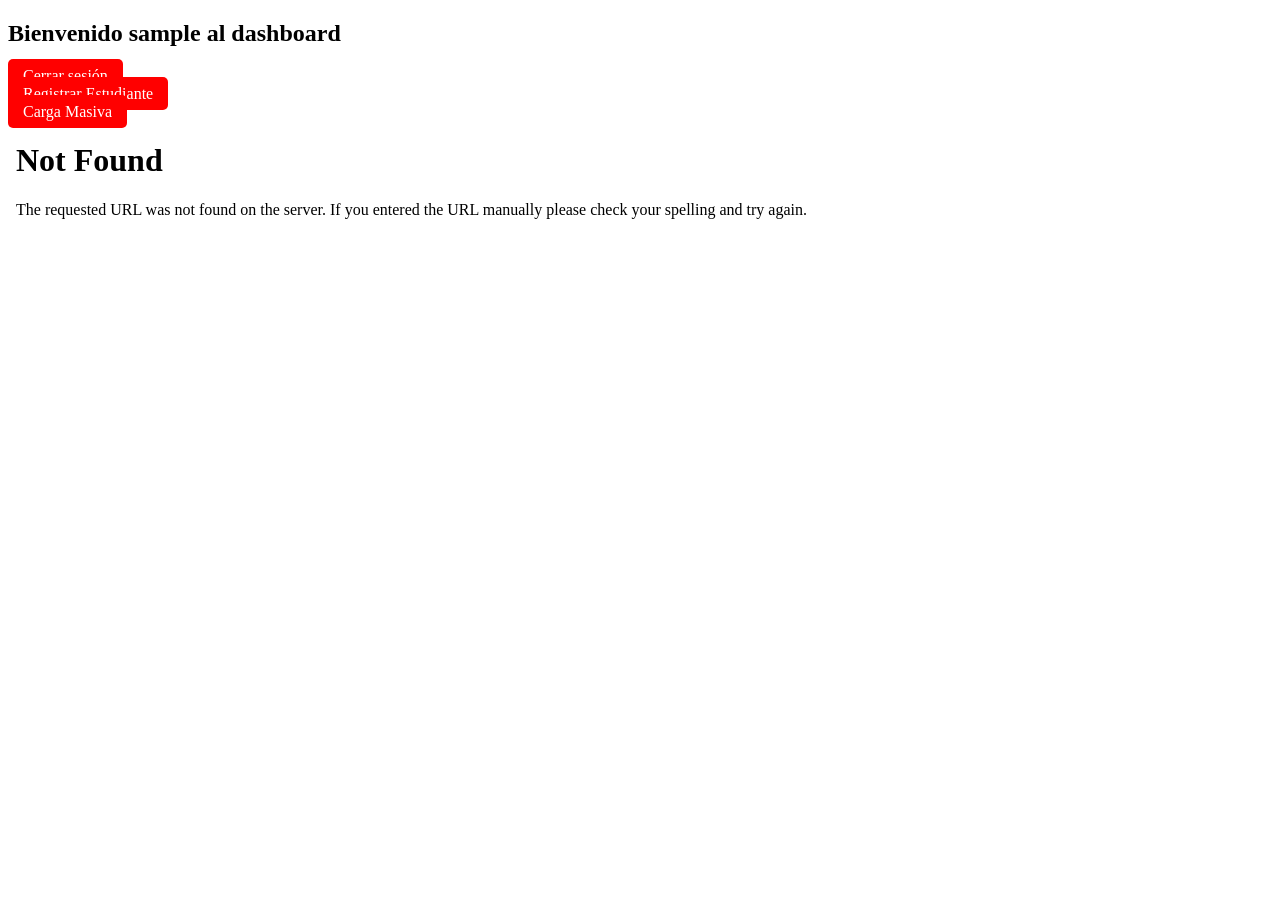
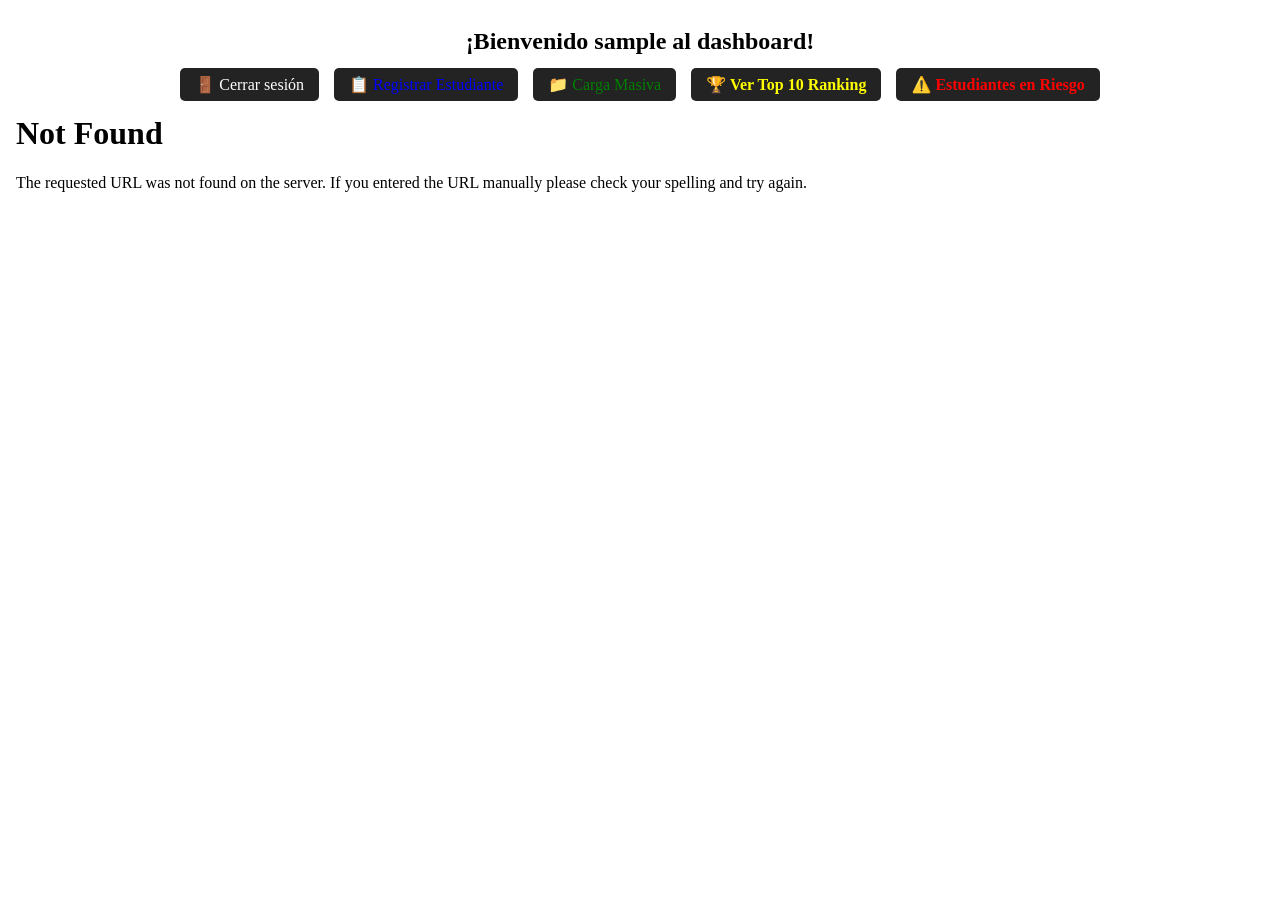
Before and after one commit to Nico072006/AnalisisAvanzadopy, a Flask app: page /dashprincipal in a window 1280 px wide. Shown: the top 920 px of the page. After the commit the page ends 192 px from the top, so only its background shows below. Run offline with Flask 3, Linux system fonts and the light colour scheme; the visitor is signed in with stand-in values (Sample User, id 1); parts of the project's set-up code (start-up, migrations or seed data) failed here and were passed over.

Commit message:
Terminado

```diff
--- a/ControlNotas/app.py
+++ b/ControlNotas/app.py
@@ -1,8 +1,10 @@
 import pandas as pd
 import unicodedata
-from flask import Flask, render_template, request, redirect, session
+from flask import Flask, render_template, request, redirect, session ,send_file
 from database import conectar, obtenerusuarios, insertar_estudiante
 from dashprincipal import creartablero
+from database import obtenerestudiantes
+import os
 
 app = Flask(__name__)
 app.secret_key = "1070464999"
@@ -17,6 +19,7 @@
     response.headers["Expires"] = "0"
     return response
 
+
 # --- FUNCIONES DE APOYO ---
 
 def quitar(texto):
@@ -27,6 +30,7 @@
         c for c in unicodedata.normalize('NFD', texto)
         if unicodedata.category(c) != 'Mn'
     )
+
 
 def calculardesempeño(promedio):
     if promedio >= 4.5:
@@ -59,11 +63,13 @@
 
     return render_template("login.html")
 
+
 @app.route("/dashprincipal")
 def dashprinci():
     if "UserName" not in session:
         return redirect("/")
     return render_template("dashprinci.html", usuario=session["UserName"])
+
 
 @app.route("/registro", methods=["GET", "POST"])
 def registroestudiantes():
@@ -79,6 +85,18 @@
             Nota2 = float(request.form.get("Nota2", 0))
             Nota3 = float(request.form.get("Nota3", 0))
 
+            #Eliminar y evitar usuarios duplicados
+            df_actual= obtenerestudiantes()
+
+            duplicado = df_actual[
+                (df_actual["NombreEstu"].str.lower() == NombreEstu.lower()) &
+                (df_actual["Carrera"].str.lower() == Carrera.lower())
+            ]
+
+            if not duplicado.empty:
+                return "<h1>El estudiante ya está registrado</h1>"
+
+
             Promedio = round((Nota1 + Nota2 + Nota3) / 3, 2)
             # Nota: Desempeño se pasa como parámetro, la función insertar_estudiante
             # se encarga de mapearlo a 'Desempeno' en la BD
@@ -91,6 +109,7 @@
 
     return render_template("RegistroEstudiante.html")
 
+
 @app.route("/cargamasiva", methods=["GET", "POST"])
 def cargamasiva():
     if "UserName" not in session:
@@ -101,60 +120,240 @@
         if not archivo:
             return "No se seleccionó ningún archivo"
 
-        df = pd.read_excel(archivo)
+        df_original = pd.read_excel(archivo)
+        df_original.columns = df_original.columns.astype(str).str.strip()
 
-        df.columns = df.columns.astype(str).str.strip()
+        # Contadores para las estadísticas
+        insertados = 0
+        rechazados = 0
+        duplicados = 0
 
-        if 'idEstudiante' in df.columns:
-            df = df.drop(columns=['idEstudiante'])
+        registros_validos = []
+        registros_finales_rechazados = [] # Para el Excel de errores
 
-        # Limpieza de datos
-        df["NombreEstu"] = df["NombreEstu"].astype(str).str.strip().apply(quitar).str.title()
-        df["Carrera"] = df["Carrera"].astype(str).str.strip().apply(quitar).str.title()
+        df_bd = obtenerestudiantes()
 
-        # Filtros de validación
-        df = df[df["EdadEstu"] >= 0]
-        for col in ["Nota1", "Nota2", "Nota3"]:
-            df = df[(df[col] >= 0) & (df[col] <= 5)]
+        for _, row in df_original.iterrows():
+            motivos = []
+            es_duplicado = False
 
-        df["Promedio"] = ((df["Nota1"] + df["Nota2"] + df["Nota3"]) / 3).round(2)
-        df = df[df["Promedio"] <= 5]
+            # --- VALIDACIONES ---
+            if row.isnull().any():
+                motivos.append("Datos faltantes")
 
-        # IMPORTANTE: Aplicar la función que devuelve el string
-        df["Desempeno"] = df["Promedio"].apply(calculardesempeño)
+            try:
+                if int(row.get("EdadEstu", -1)) < 0:
+                    motivos.append("Edad negativa")
+            except:
+                motivos.append("Edad no válida")
 
-        df = df.drop_duplicates(subset=["NombreEstu", "Carrera"])
+            for n in ["Nota1", "Nota2", "Nota3"]:
+                try:
+                    valor = float(row.get(n, -1))
+                    if valor < 0 or valor > 5:
+                        motivos.append(f"{n} fuera de rango")
+                except:
+                    motivos.append(f"{n} no numérica")
 
-        # Inserción en la base de datos
-        conn = conectar()
-        cursor = conn.cursor()
+            # --- VALIDAR DUPLICADOS ---
+            nombre = quitar(str(row.get("NombreEstu", ""))).title().strip()
+            carrera = quitar(str(row.get("Carrera", ""))).title().strip()
 
-        try:
-            # Usamos Desempeno (sin ñ) para coincidir con el SQL
-            query = ("INSERT INTO estudiantes (NombreEstu, EdadEstu, Carrera, Nota1, Nota2, Nota3, Promedio, Desempeno) "
-                     "VALUES (%s, %s, %s, %s, %s, %s, %s, %s)")
+            if not df_bd.empty and nombre and carrera:
+                if not df_bd[(df_bd["NombreEstu"] == nombre) & (df_bd["Carrera"] == carrera)].empty:
+                    es_duplicado = True
+                    motivos.append("Estudiante duplicado")
 
-            for _, row in df.iterrows():
-                cursor.execute(query, (
-                    row["NombreEstu"], row["EdadEstu"], row["Carrera"],
-                    row["Nota1"], row["Nota2"], row["Nota3"],
-                    row["Promedio"], row["Desempeno"]
-                ))
+            # --- CLASIFICACIÓN PARA ESTADÍSTICAS ---
+            if es_duplicado:
+                duplicados += 1
+            elif motivos: # Si tiene otros errores pero no es duplicado
+                rechazados += 1
+            else:
+                insertados += 1
+
+            # Guardar en la lista de errores si hubo cualquier motivo
+            if motivos:
+                fila_error = row.to_dict()
+                fila_error["Motivo de Rechazo"] = " | ".join(motivos)
+                registros_finales_rechazados.append(fila_error)
+            else:
+                # Preparar para insertar
+                prom = round((float(row["Nota1"]) + float(row["Nota2"]) + float(row["Nota3"])) / 3, 2)
+                registros_validos.append((nombre, row["EdadEstu"], carrera, row["Nota1"], row["Nota2"], row["Nota3"], prom, calculardesempeño(prom)))
+
+        # 1. Guardar Excel de errores
+        if registros_finales_rechazados:
+            pd.DataFrame(registros_finales_rechazados).to_excel("estudiantes_rechazados.xlsx", index=False)
+
+        # 2. Insertar válidos en la BD
+        if registros_validos:
+            conn = conectar()
+            cursor = conn.cursor()
+            query = "INSERT INTO estudiantes (NombreEstu, EdadEstu, Carrera, Nota1, Nota2, Nota3, Promedio, Desempeno) VALUES (%s, %s, %s, %s, %s, %s, %s, %s)"
+            cursor.executemany(query, registros_validos)
             conn.commit()
-            mensaje = f"Éxito: Se insertaron {len(df)} registros."
-        except Exception as e:
-            mensaje = f"Error al insertar: {e}"
-        finally:
-            conn.close() # Cerramos la conexión SIEMPRE al final
+            conn.close()
 
-        return mensaje
+        # 3. Retornar la tabla de estadísticas (PUNTO 4)
+        return f"""
+        <div style="font-family: Arial; text-align: center; margin-top: 50px;">
+            <h2>Resumen del Proceso de Carga Masiva</h2>
+            <table border="1" style="margin: 0 auto; border-collapse: collapse; width: 300px;">
+                <tr style="background-color: #f2f2f2;">
+                    <th>Resultado</th>
+                    <th>Cantidad</th>
+                </tr>
+                <tr>
+                    <td>Insertados</td>
+                    <td style="color: green; font-weight: bold;">{insertados}</td>
+                </tr>
+                <tr>
+                    <td>Rechazados</td>
+                    <td style="color: red; font-weight: bold;">{rechazados}</td>
+                </tr>
+                <tr>
+                    <td>Duplicados</td>
+                    <td style="color: orange; font-weight: bold;">{duplicados}</td>
+                </tr>
+            </table>
+            <br>
+            <a href="/descargar_errores" style="background:red; color:white; padding:10px; text-decoration:none; border-radius:5px;">Descargar Errores</a>
+            <br><br>
+            <a href="/dashprincipal" style="color: blue;">Volver al Dashboard</a>
+        </div>
+        """
 
     return render_template("carga_masiva.html")
+
+
+@app.route("/descargar_errores")
+def descargar_errores():
+    archivo_ruta = "estudiantes_rechazados.xlsx"
+
+    # Verificamos si el archivo existe antes de intentar enviarlo
+    if os.path.exists(archivo_ruta):
+        return send_file(archivo_ruta, as_attachment=True)
+    else:
+        return "<h1>Error: El archivo de rechazados no existe o no se han generado errores aún.</h1>"
+
+
+@app.route("/ranking")
+def ranking():
+    if "UserName" not in session:
+        return redirect("/")
+
+    #Obtener todos los estudiantes desde la BD
+    df = obtenerestudiantes()
+
+    if df.empty:
+        return "<h1>Aún no hay estudiantes registrados para generar el ranking.</h1><br><a href='/dashprincipal'>Volver</a>"
+
+
+    # Ordenamos de mayor a menor y tomamos 10
+    top_10 = df.sort_values(by="Promedio", ascending=False).head(10)
+
+    #Solo las columnas solicitadas
+    ranking_data = top_10[["NombreEstu", "Carrera", "Promedio"]]
+
+    #generamos tabla
+    filas_tabla = ""
+    for i, (_, row) in enumerate(ranking_data.iterrows(), 1):
+        color_medalla = "#FFD900FF" if i == 1 else "#FFD900FF" if i == 2 else "#FFD900FF" if i == 3 else "#D31515DA"
+        filas_tabla += f"""
+            <tr style="background-color: {color_medalla if i <=3 else 'white'}">
+                <td style="padding: 10px; border: 1px solid #ddd; text-align: center;"><b>{i}</b></td>
+                <td style="padding: 10px; border: 1px solid #ddd;">{row['NombreEstu']}</td>
+                <td style="padding: 10px; border: 1px solid #ddd;">{row['Carrera']}</td>
+                <td style="padding: 10px; border: 1px solid #ddd; text-align: center;"><b>{row['Promedio']}</b></td>
+            </tr>
+        """
+
+    return f"""
+    <div style="font-family: Arial; max-width: 800px; margin: 50px auto; text-align: center;">
+        <h1 style="color: #000000FF;">🏆 Cuadro de Honor: Top 10 Estudiantes</h1>
+        <table style="width: 100%; border-collapse: collapse; box-shadow: 0 0 20px rgba(0,0,0,0.1);">
+            <thead>
+                <tr style="background-color: #000000FF; color: white;">
+                    <th style="padding: 10px;">Puesto</th>
+                    <th style="padding: 10px;">Nombre del Estudiante</th>
+                    <th style="padding: 10px;">Carrera</th>
+                    <th style="padding: 10px;">Promedio</th>
+                </tr>
+            </thead>
+            <tbody>
+                {filas_tabla}
+            </tbody>
+        </table>
+        <br>
+        <a href="/dashprincipal" style="display: inline-block; padding: 10px 20px; background: #333; color: white; text-decoration: none; border-radius: 5px;">
+            Volver al Dashboard
+        </a>
+    </div>
+    """
+
+
+@app.route("/estudiantes_en_riesgo")
+def estudiantes_en_riesgo():
+
+    if "UserName" not in session:
+        return redirect("/")
+
+    df = obtenerestudiantes()
+
+
+    df_riesgo = df[df["Promedio"] < 3.0]
+
+    if df_riesgo.empty:
+        return """
+            <div style="text-align:center; margin-top:50px; font-family:Arial;">
+                <h1 style="color:green;">✅ ¡Excelentes noticias!</h1>
+                <p>No se encontraron estudiantes con promedio menor a 3.0.</p>
+                <a href="/dashprincipal" style="color:blue;">Volver al Dashboard</a>
+            </div>
+        """
+
+    # Generamos filas de la tabla
+    filas = ""
+    for _, row in df_riesgo.iterrows():
+        filas += f"""
+            <tr>
+                <td style="padding: 10px; border: 1px solid #ddd;">{row['NombreEstu']}</td>
+                <td style="padding: 10px; border: 1px solid #ddd;">{row['Carrera']}</td>
+                <td style="padding: 10px; border: 1px solid #ddd; color: red; font-weight: bold;">{row['Promedio']}</td>
+            </tr>
+        """
+
+    return f"""
+    <div style="font-family: Arial; max-width: 700px; margin: 50px auto; text-align: center;">
+        <h1 style="color: #D32F2F;">⚠️ Reporte de Estudiantes en Riesgo</h1>
+        <p>Se consideran en riesgo por tener un promedio inferior a 3.0</p>
+        <table style="width: 100%; border-collapse: collapse; margin-top: 20px;">
+            <thead>
+                <tr style="background-color: #D32F2F; color: white;">
+                    <th style="padding: 12px;">Nombre</th>
+                    <th style="padding: 12px;">Carrera</th>
+                    <th style="padding: 12px;">Promedio</th>
+                </tr>
+            </thead>
+            <tbody>
+                {filas}
+            </tbody>
+        </table>
+        <br>
+        <p>Total de estudiantes en riesgo: <b>{len(df_riesgo)}</b></p>
+        <a href="/dashprincipal" style="display: inline-block; padding: 10px 20px; background: #333; color: white; text-decoration: none; border-radius: 5px;">
+            Volver al Dashboard
+        </a>
+    </div>
+    """
+
 
 @app.route("/logout")
 def logout():
     session.clear()
     return redirect("/")
 
+
 if __name__ == "__main__":
     app.run(debug=True)
--- a/ControlNotas/templates/dashprinci.html
+++ b/ControlNotas/templates/dashprinci.html
@@ -6,44 +6,81 @@
      <title>Dashboard</title>
 </head>
 <body>
+ <div style="
+ display: flex;
+ justify-content: center;
+ ">
+    <h2>¡Bienvenido {{usuario}} al dashboard!</h2>
+ </div>
 
-<h2>Bienvenido {{usuario}} al dashboard</h2>
-
-<div>
+ <div style="display: flex; justify-content: center; gap: 15px; border-radius: 50px;">
+    <div>
     <a  href="/logout"
-       style="background:red;
+       style="background:rgba(0, 0, 0, 0.863);
        color:white;
        padding:8px 15px;
        text-decoration:none;
        border-radius:5px">
-        Cerrar sesión
+       🚪 Cerrar sesión
     </a>
 </div>
 <div>
     <a href="/registro"
-        style="background:red;
-        color:white;
+       style="background:rgba(0, 0, 0, 0.863);
+        color:blue;
         padding:8px 15px;
         text-decoration:none;
         border-radius:5px">
-        Registrar Estudiante</a>
+        📋 Registrar Estudiante
+    </a>
 </div>
 <div>
     <a href="/cargamasiva"
-        style="background:red;
-        color:white;
+       style="background:rgba(0, 0, 0, 0.863);
+        color:green;
         padding:8px 15px;
         text-decoration:none;
         border-radius:5px">
-        Carga Masiva</a>
+        📁 Carga Masiva
+    </a>
 </div>
+<div>
+    <a href="/ranking"
+       style="background:rgba(0, 0, 0, 0.863);
+        color:yellow;
+        padding:8px 15px;
+        text-decoration:none;
+        font-weight:bold;
+        border-radius:5px">
+        🏆 Ver Top 10 Ranking
+    </a>
+</div>
+<div>
+    <a href="/estudiantes_en_riesgo"
+       style="background:rgba(0, 0, 0, 0.863);
+        color:red;
+        padding:8px 15px;
+        text-decoration:none;
+        font-weight:bold;
+        border-radius:5px">
+        ⚠️ Estudiantes en Riesgo
+    </a>
+</div>
+
+ </div>
+
 
 
 <iframe
     src="/dashprincipal/"
     width="100%"
     height="800px"
-    style="border:none;">
+    style="border:none;
+    display: flex;
+    justify-content: center"
+    >
+
+
 </iframe>
 
 </body>
```
Also changed, not shown: ControlNotas/dashprincipal.py (+36 -11 lines), 1 other file.
